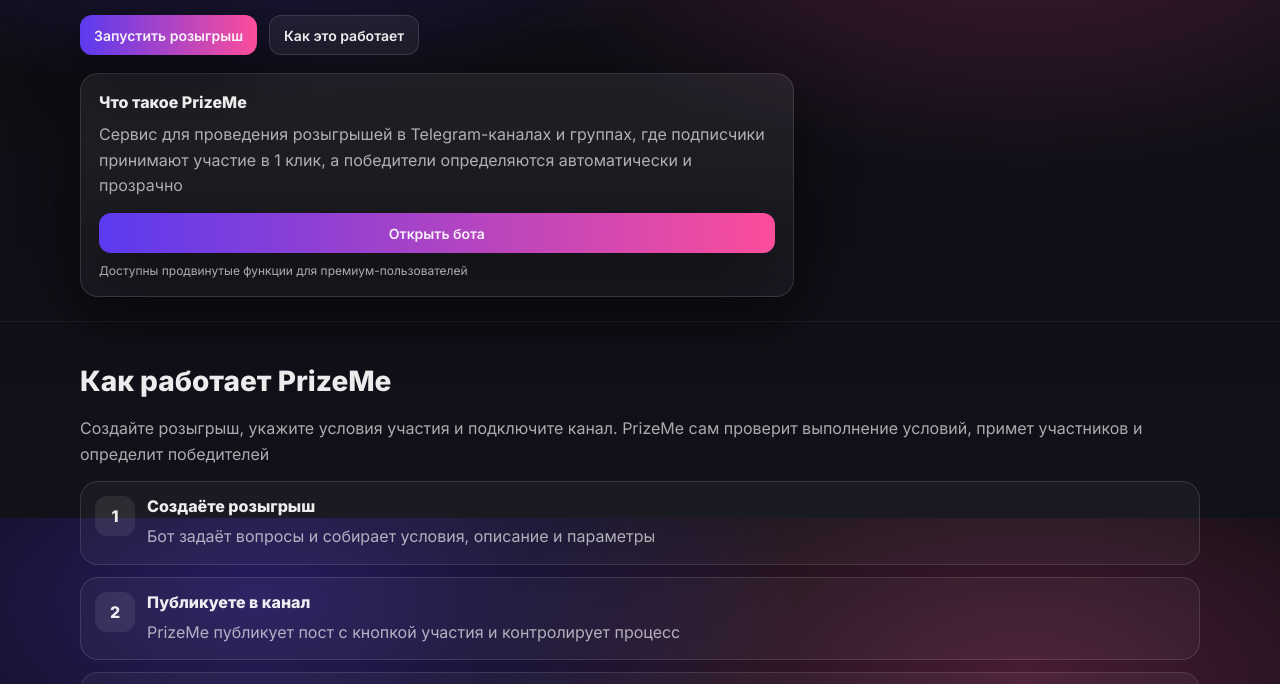
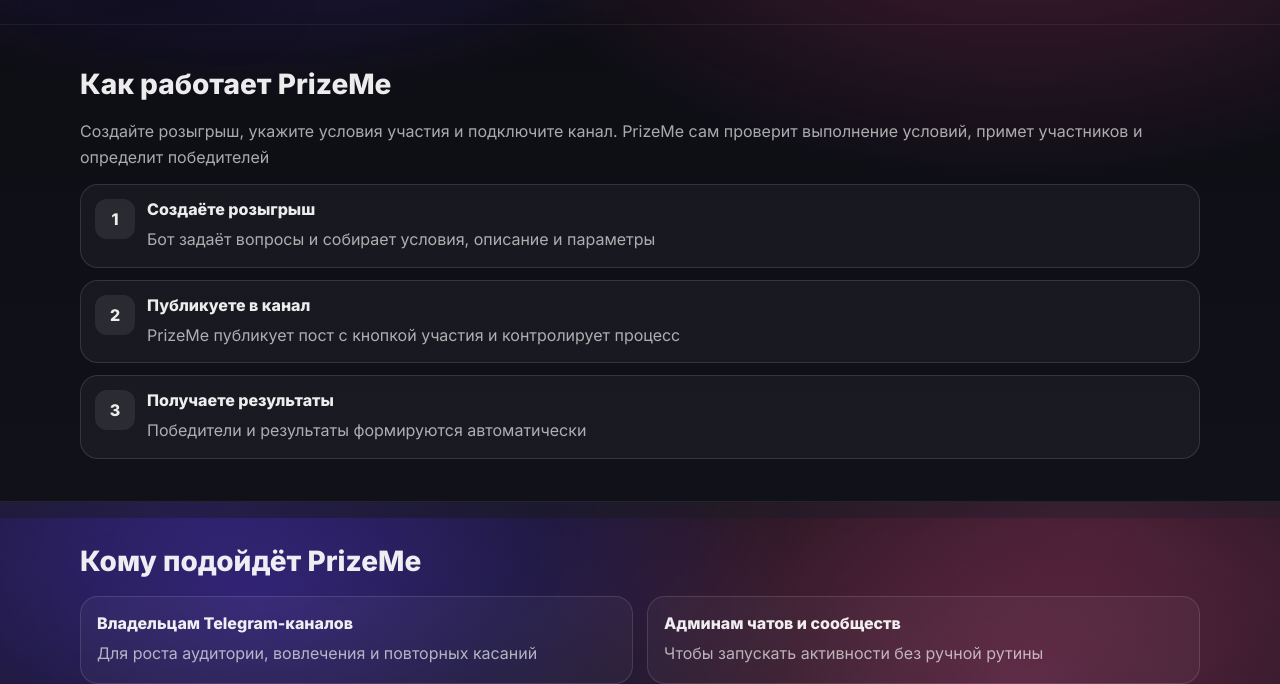
Before and after one commit to NikSem07/prizeme-landing, a website built with Vite: page index.html in a window 1280 px wide. Shown: the part 282-966 px from the top of the page. Built offline with nearby package versions, Linux system fonts and the light colour scheme.

Commit message:
bug fixed

```diff
--- a/src/main.js
+++ b/src/main.js
@@ -38,20 +38,6 @@
                 Как это работает
               </a>
             </div>
-
-          <div class="hero__card">
-            <div class="card">
-              <div class="card__title">Что такое PrizeMe</div>
-              <p class="card__text">
-                Сервис для проведения розыгрышей в Telegram-каналах и группах, где
-                подписчики принимают участие в 1 клик, а победители определяются автоматически и прозрачно
-              </p>
-              <a class="btn btn--primary btn--full" href="${BOT_URL}" target="_blank" rel="noopener">
-                Открыть бота
-              </a>
-              <div class="hint">Доступны продвинутые функции для премиум-пользователей</div>
-            </div>
-          </div>
         </div>
       </section>
 
--- a/src/style.css
+++ b/src/style.css
@@ -90,7 +90,7 @@
 
 .hero__inner {
   display: grid;
-  grid-template-columns: 1.3fr 0.7fr;
+  grid-template-columns: 1fr;
   gap: 22px;
   align-items: start;
 }
```
